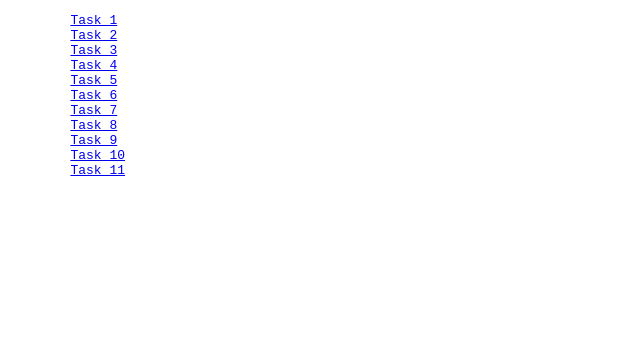
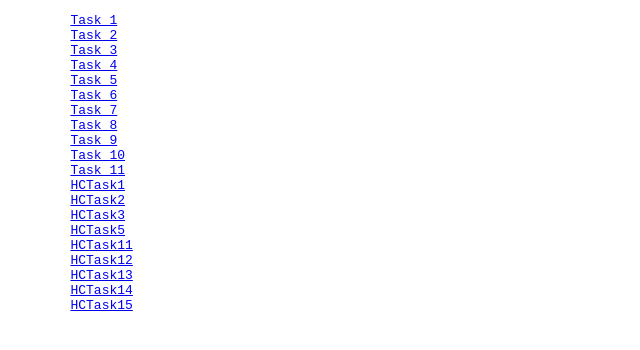
Before and after one commit to Ranjith-java/HTML, a plain HTML site: page index.html in a window 1280 px wide. Shown: the whole page, without its empty margins (0-640 px from the left). Drawn offline with Linux system fonts and the light colour scheme.

Commit message:
index.html

```diff
--- a/index.html
+++ b/index.html
@@ -16,6 +16,15 @@
         <a href="Task9.html" target="_blank">Task 9</a>
         <a href="Task10.html" target="_blank">Task 10</a>
         <a href="task11.html" target="_blank">Task 11</a>
+        <a href="Task10.html" target="_blank">HCTask1</a>
+        <a href="task11.html" target="_blank">HCTask2</a>
+        <a href="task11.html" target="_blank">HCTask3</a>
+        <a href="task11.html" target="_blank">HCTask5</a>
+        <a href="task11.html" target="_blank">HCTask11</a>
+        <a href="task11.html" target="_blank">HCTask12</a>
+        <a href="task11.html" target="_blank">HCTask13</a>
+        <a href="task11.html" target="_blank">HCTask14</a>
+        <a href="task11.html" target="_blank">HCTask15</a>
     </pre>
     </body>
 </html>
```
